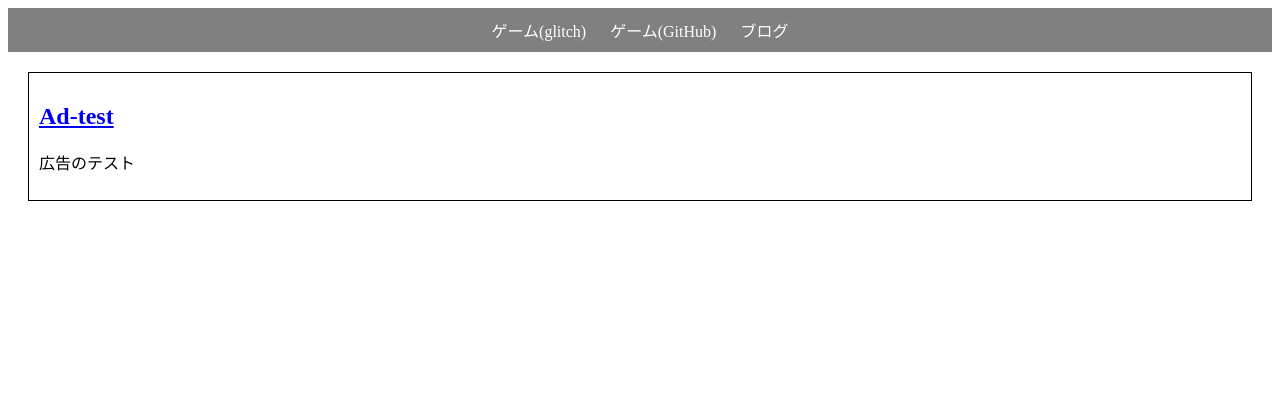
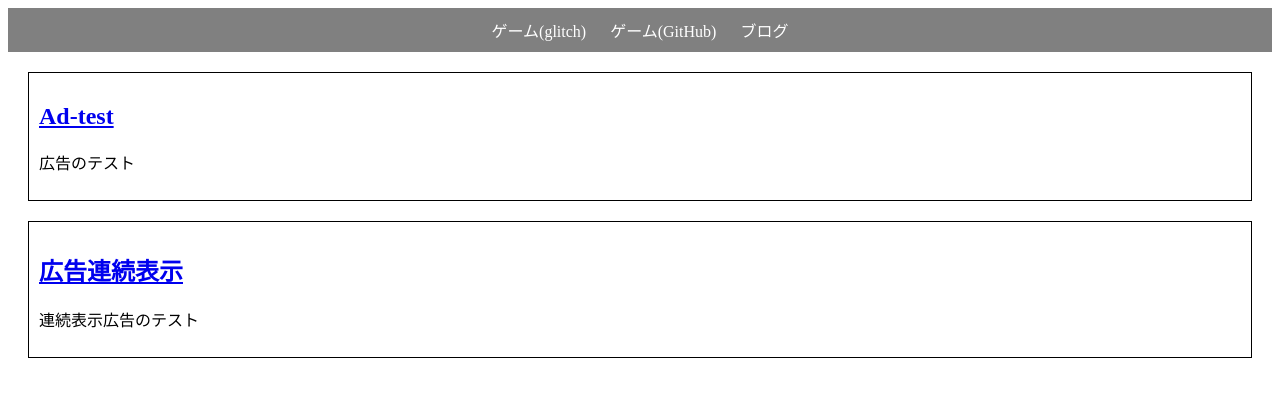
Before and after one commit to zyagaimooisii/lab, a plain HTML site: page index.html in a window 1280 px wide. Drawn offline with Linux system fonts and the light colour scheme.

Commit message:
Update index.html

```diff
--- a/index.html
+++ b/index.html
@@ -37,6 +37,10 @@
             <p>広告のテスト</p>
         </div>
         <!-- 他のセクションを追加するには、上記の<div class="section">...</div>をコピーしてください -->
+        <div class="section">
+            <h2><a href="Ad-test-ahya.html">広告連続表示</a></h2>
+            <p>連続表示広告のテスト</p>
+        </div>
     </div>
 </body>
 </html>
```
